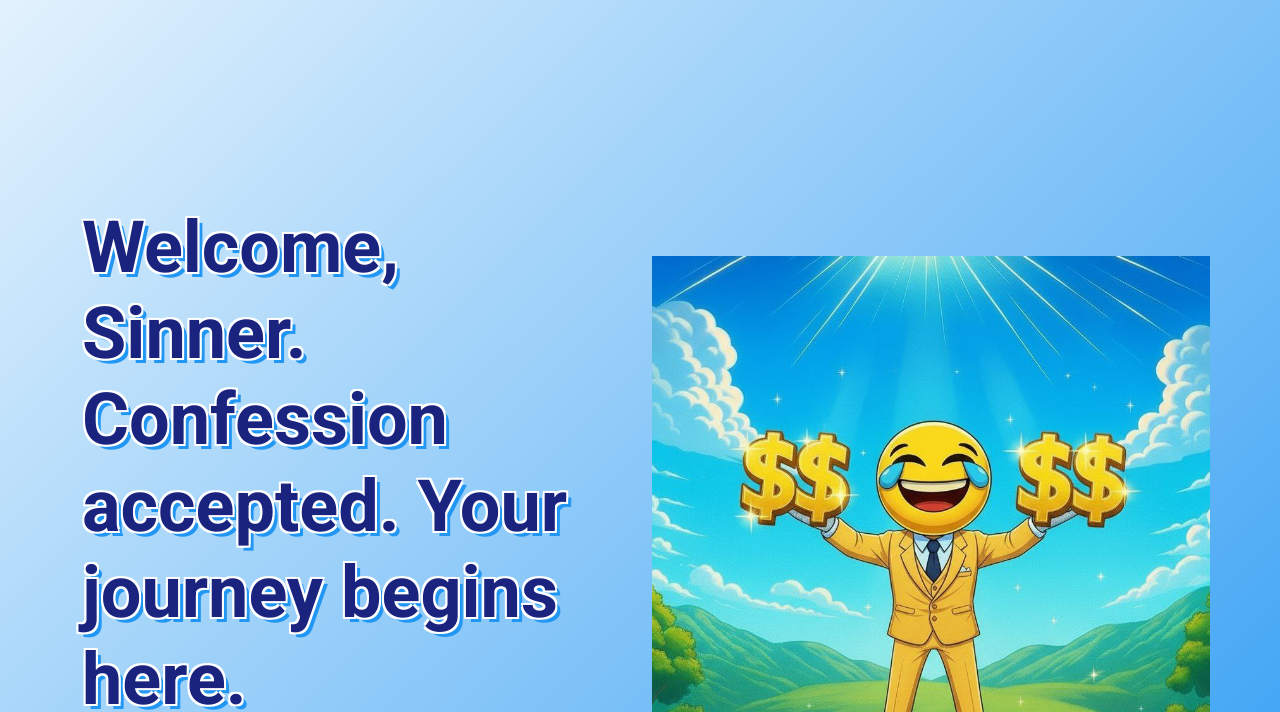
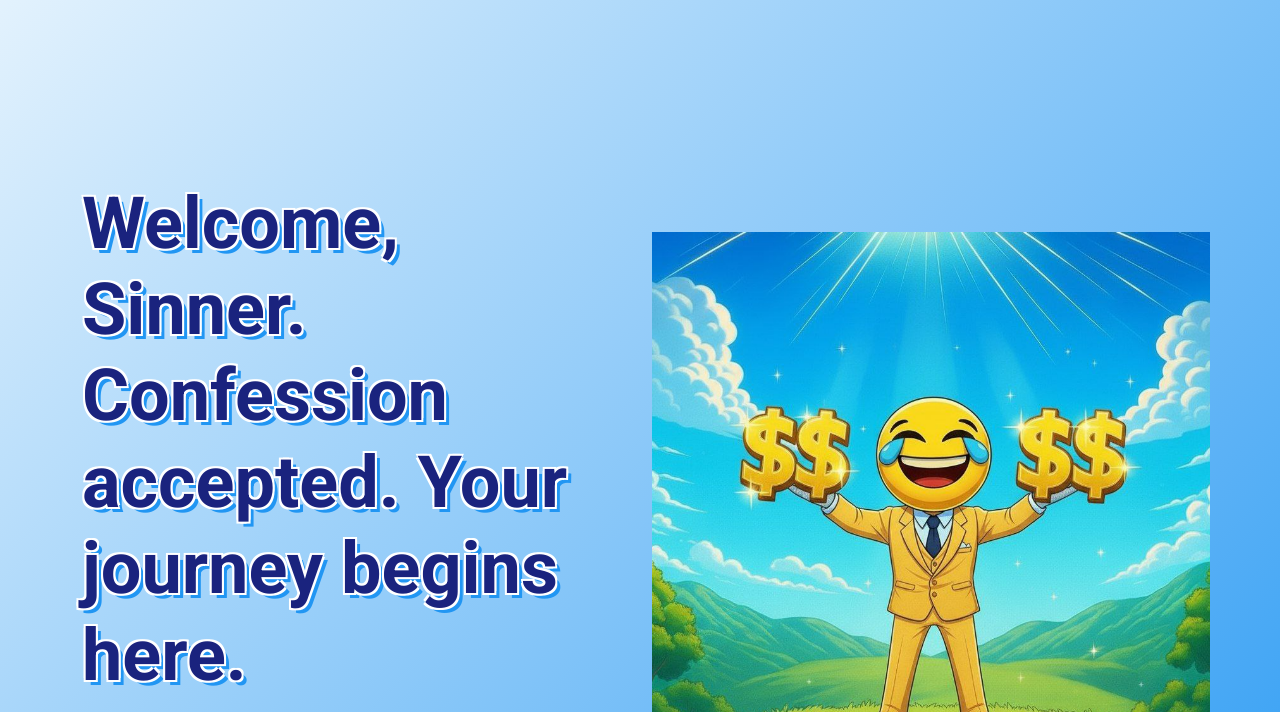
Before and after one commit to codereem111/sinncoin, a plain HTML site: page index.html in a window 1280 px wide. Shown: the part 81-793 px from the top of the page. Drawn offline with nearby package versions, Linux system fonts and the light colour scheme.

Commit message:
Add files via upload

```diff
--- a/index.html
+++ b/index.html
@@ -59,8 +59,8 @@
         </div>
     </nav>
 
-    <div id="home" class="container-fluid hero-header py-5 mb-5">
-        <div class="container py-5">
+    <div id="home" class="container-fluid hero-header pt-5">
+        <div class="container py-4">
             <div class="row g-5 align-items-center">
                 <div class="col-lg-6 animated fadeIn order-lg-2">
                     <img class="img-fluid animated pulse infinite" style="animation-duration: 3s;" src="1.jpg"
@@ -82,7 +82,7 @@
                         </div>
                     </div>
                 </div>
-                </div>
+            </div>
         </div>
     </div>
 
```
